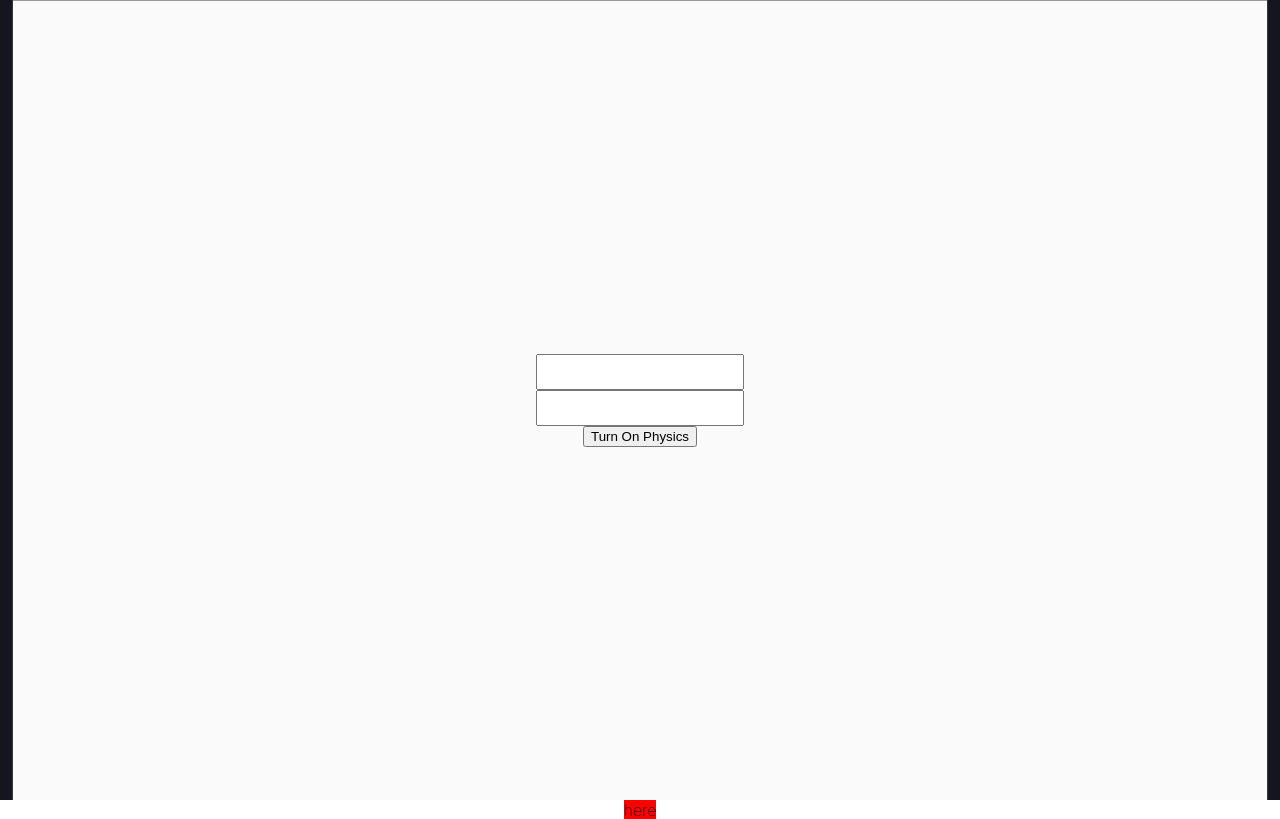
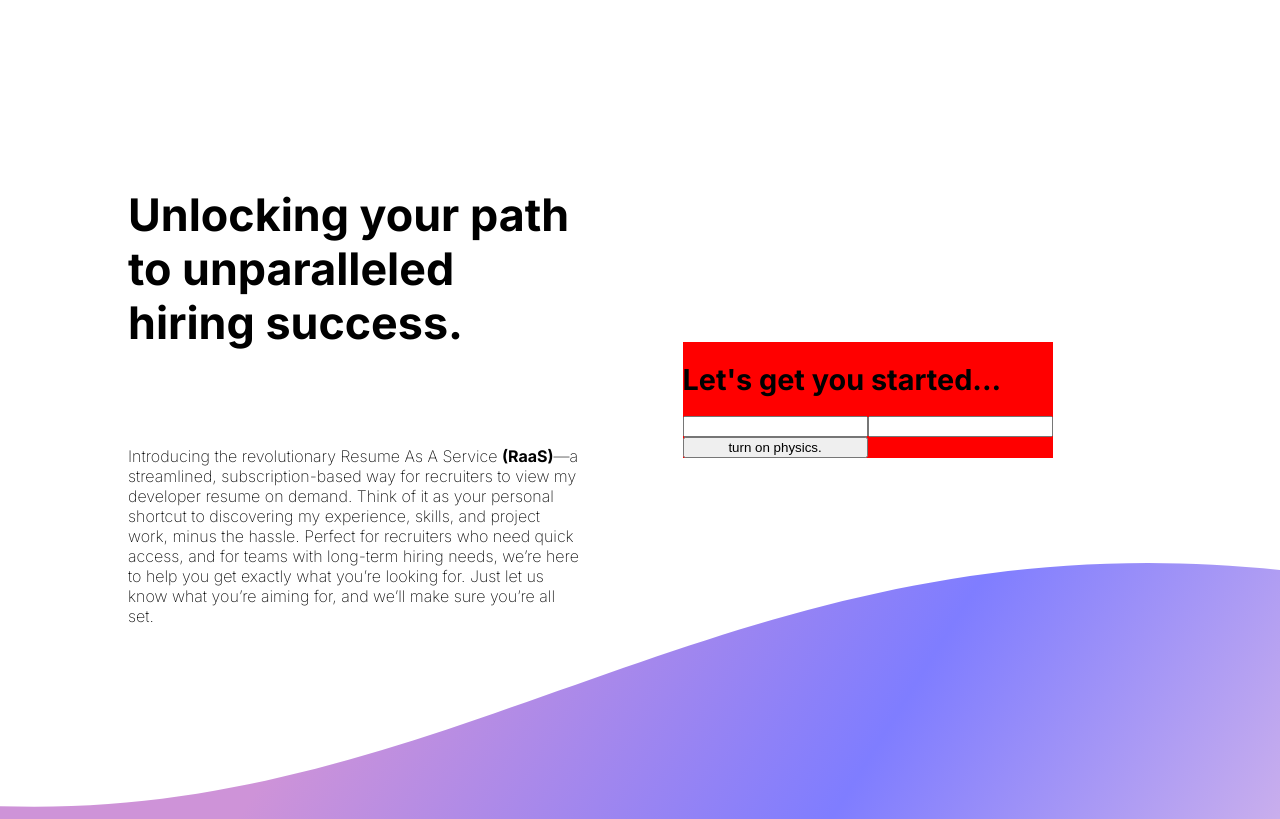
Before and after one commit to landaverdend/portfolio-site, a React (Vite) app: page / in a window 1280 px wide. Shown: the top 819 px of the page. Built offline with nearby package versions, Linux system fonts and the light colour scheme.

Commit message:
gettin better all the time

```diff
--- a/src/App.tsx
+++ b/src/App.tsx
@@ -4,6 +4,7 @@ import { useAppState } from './state/appState';
 import SurveyView from './views/SurveyView/SurveyView';
 import LoadingView from './views/loadingView/LoadingView';
 import PhysicsView from './views/SurveyView/PhysicsView';
+import SurveyView2 from './views/SurveyView/SurveyView2';
 
 function App() {
   const { componentToRender, isLoading } = useAppState();
@@ -15,7 +16,7 @@ function App() {
       renderMe = <ResumeView />;
       break;
     case 'SurveyView':
-      renderMe = <SurveyView />;
+      renderMe = <SurveyView2 />;
       break;
     case 'SplashView':
       renderMe = <SplashView />;
--- a/src/components/BackgroundCanvas/BackgroundCanvas.tsx
+++ b/src/components/BackgroundCanvas/BackgroundCanvas.tsx
@@ -1,5 +1,5 @@
 import { useCallback, useEffect, useRef } from 'react';
-import { animateCanvas } from './BackgroundCanvas';
+import { animateCanvas } from './animateCanvas';
 import './background-canvas.css';
 
 function resizeCanvas(canvas: HTMLCanvasElement) {
--- a/src/state/appState.ts
+++ b/src/state/appState.ts
@@ -15,8 +15,8 @@ type AppState = {
 };
 
 export const useAppState = create<AppState>((set) => ({
-  componentToRender: 'PhysicsView',
-  // componentToRender: 'SurveyView',
+  // componentToRender: 'PhysicsView',
+  componentToRender: 'SurveyView',
   // componentToRender: 'SplashView',
   nextComponent: '',
 
--- a/src/views/SurveyView/SetupForm/SetupForm.tsx
+++ b/src/views/SurveyView/SetupForm/SetupForm.tsx
@@ -136,7 +136,6 @@ function SetupForm() {
           {/* All of the dropped inputs..*/}
 
           {/* include validation with required or other standard HTML validation rules */}
-
           <label htmlFor="firstName" className="firstName">
             First Name
             <input
--- a/src/views/SurveyView/SurveyView.tsx
+++ b/src/views/SurveyView/SurveyView.tsx
@@ -38,6 +38,7 @@ function SurveyView() {
     };
   }, []);
 
+
   return (
     <>
       <div className="setup-container">
--- /dev/null
+++ b/src/views/SurveyView/SurveyView2.tsx
@@ -0,0 +1,151 @@
+import './survey-view2.css';
+import BackgroundCanvas from '@/components/backgroundCanvas/BackgroundCanvas.tsx';
+import TypewriterText from '@/components/common/typewriterText/TypeWriterText';
+import { useEffect, useRef, useState } from 'react';
+import usePhysicsHook from './physicsHook';
+import { Composite } from 'matter-js';
+import Footer from '@/components/footer/Footer';
+
+const dumbSlogans: string[] = [
+  'Unlocking your path to unparalleled hiring success.',
+  'Empowering your recruitment journey with top-tier talent.',
+  'Transforming your hiring process, one resume at a time.',
+  'Redefining the future of developer recruitment.',
+  'Streamlining your talent search with seamless access.',
+  'Fueling your hiring success with instant access to greatness.',
+  'Revolutionizing the way you discover developer talent.',
+  'Accelerating your hiring strategy with exclusive access.',
+  'Driving your recruitment success at the speed of innovation.',
+  'Shaping the future of talent acquisition, today.',
+  "Connecting you to the developer you've been searching for.",
+  'Elevating your hiring process to the next level.',
+  'Empowering your recruitment with unmatched access to expertise.',
+];
+
+type Coordinates = {
+  x: number;
+  y: number;
+  angle: number;
+};
+
+function SurveyView2() {
+  const [physicsEnabled, setPhysicsEnabled] = useState(false);
+  const [dumbSlogan, setDumbSlogan] = useState(dumbSlogans[0]);
+  const [, setAnim] = useState(0);
+
+  const { ref, engine, createPhysicsBodyFromDOM } = usePhysicsHook(false);
+  const domMap = useRef<Map<string, Coordinates>>(new Map());
+
+  useEffect(() => {
+    const pickDumbSlogan = setInterval(() => {
+      const ind = Math.floor(Math.random() * dumbSlogans.length);
+
+      setDumbSlogan(dumbSlogans[ind]);
+    }, 10000);
+
+    return () => {
+      clearInterval(pickDumbSlogan);
+    };
+  }, []);
+
+  useEffect(
+    function addInput() {
+      if (!physicsEnabled) return;
+
+      const inputs = document.getElementsByTagName('input');
+
+      for (let el of inputs) {
+        if (el) {
+          const bodyToAdd = createPhysicsBodyFromDOM(el, { plugin: { domId: el.id } });
+          bodyToAdd.friction = 0.0001;
+          bodyToAdd.frictionAir = 0.0005;
+          bodyToAdd.restitution = 2;
+
+          Composite.add(engine.current.world, bodyToAdd);
+        }
+      }
+    },
+    [physicsEnabled]
+  );
+
+  useEffect(
+    function triggerAnimation() {
+      if (!physicsEnabled) return;
+
+      let unsub: number;
+      console.log('is animating.');
+
+      function animate() {
+        for (const el of Composite.allBodies(engine.current.world)) {
+          if (el.isStatic || !el.plugin.domId) continue;
+
+          domMap.current.set(el.plugin.domId, { x: el.position.x, y: el.position.y, angle: el.angle });
+        }
+
+        setAnim((x) => x + 1);
+        unsub = requestAnimationFrame(animate);
+      }
+
+      unsub = requestAnimationFrame(animate);
+
+      return () => {
+        cancelAnimationFrame(unsub);
+      };
+    },
+    [physicsEnabled]
+  );
+
+  function mapPhysicsToDom(domId: string): React.CSSProperties {
+    const coords = domMap.current.get(domId);
+    const el = document.getElementById(domId);
+
+    if (el && coords) {
+      const { x, y, angle } = coords;
+
+      return { position: 'absolute', top: y, left: x, transform: `translate(-50%, -50%) rotate(${angle}rad)` };
+    }
+    return {};
+  }
+
+  return (
+    <>
+      <div className="physics-container" ref={ref}>
+        <div className="survey-view-container">
+          <div className="about-container">
+            <h1>
+              <TypewriterText text={dumbSlogan} speed={30} delay={0} />
+            </h1>
+            <p>
+              Introducing the revolutionary Resume As A Service <b>(RaaS)</b>—a streamlined, subscription-based way for recruiters
+              to view my developer resume on demand. Think of it as your personal shortcut to discovering my experience, skills,
+              and project work, minus the hassle. Perfect for recruiters who need quick access, and for teams with long-term
+              hiring needs, we’re here to help you get exactly what you’re looking for. Just let us know what you’re aiming for,
+              and we’ll make sure you’re all set.
+            </p>
+          </div>
+          <div className="form-container">
+            <form className="form">
+              <h1>Let's get you started...</h1>
+              <div className="input-grid">
+                <input id="firstName" type="text" style={physicsEnabled ? mapPhysicsToDom('firstName') : {}} />
+
+                <input id="lastName" type="text" style={physicsEnabled ? mapPhysicsToDom('lastName') : {}} />
+
+                <button
+                  onClick={(e) => {
+                    e.preventDefault();
+                    setPhysicsEnabled(true);
+                  }}>
+                  turn on physics.
+                </button>
+              </div>
+            </form>
+          </div>
+          <BackgroundCanvas flipped={true} />
+        </div>
+      </div>
+    </>
+  );
+}
+
+export default SurveyView2;
--- a/src/views/SurveyView/physicsHook.tsx
+++ b/src/views/SurveyView/physicsHook.tsx
@@ -56,8 +56,17 @@ function usePhysicsHook(shouldRender = false) {
   }, []);
 
   // UTIL FUNCTIONS
+  function createPhysicsBodyFromDOM(el: HTMLElement, options = {}) {
+    const { x, y, width, height } = el.getBoundingClientRect();
 
-  return { ref, engine, runner };
+    // Calculate Matter.js coordinates (centered origin)
+    const centerX = x + width / 2;
+    const centerY = y + height / 2;
+
+    return Bodies.rectangle(centerX, centerY, width, height, options);
+  }
+
+  return { ref, engine, runner, createPhysicsBodyFromDOM };
 }
 
 export default usePhysicsHook;
--- /dev/null
+++ b/src/views/SurveyView/survey-view2.css
@@ -0,0 +1,50 @@
+.physics-container {
+  display: flex;
+  align-items: center;
+  width: 100vw;
+  height: 100vh;
+}
+
+.survey-view-container {
+  display: flex;
+  flex-direction: row;
+  align-items: center;
+  justify-content: center;
+  overflow: hidden;
+
+  width: 80vw;
+
+  .about-container {
+    display: flex;
+    flex-direction: column;
+    align-items: center;
+    justify-content: center;
+    flex: 4;
+
+    h1 {
+      font-size: 2.8rem;
+    }
+  }
+
+  .form-container {
+    display: flex;
+    flex-direction: column;
+    align-items: center;
+    justify-content: center;
+    flex: 5;
+
+    h1 {
+      font-size: 1.8rem;
+    }
+
+    .form {
+      background-color: red;
+
+      .input-grid {
+        display: grid;
+        grid-template-columns: repeat(2, 1fr);
+
+      }
+    }
+  }
+}
```
Also changed, not shown: src/components/BackgroundCanvas/animateCanvas.ts (renamed from src/components/BackgroundCanvas/BackgroundCanvas.ts).
